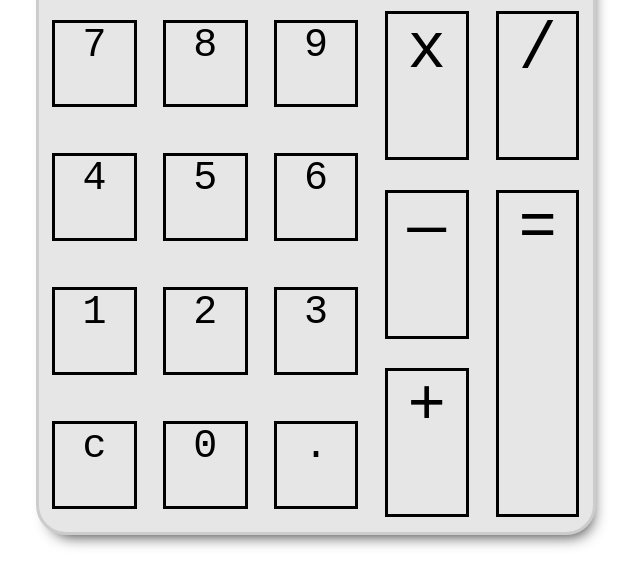
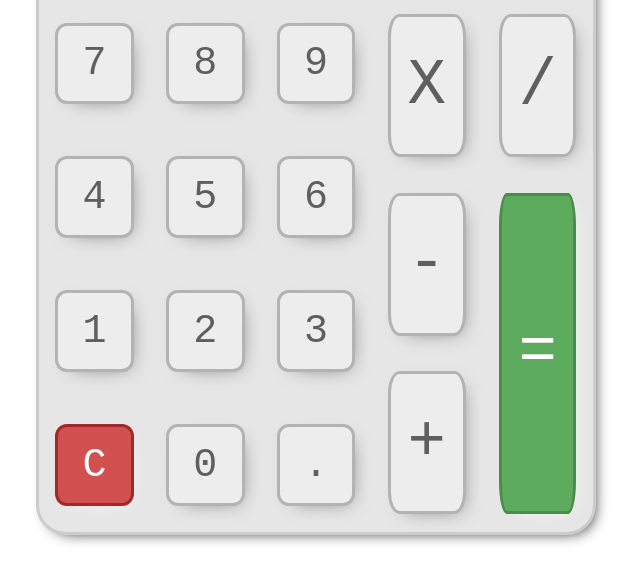
Before and after one commit to hein-j/calculator, a plain HTML site: page index.html in a window 1280 px wide. Shown: the part 233-816 px from the top of the page, without its empty margins (332-972 px from the left). Drawn offline with Linux system fonts and the light colour scheme; a web font is replaced by a local one.

Commit message:
Polish style

```diff
--- a/index.html
+++ b/index.html
@@ -19,25 +19,59 @@
                     </div>
                 </div>
                 <div id='numbers-container'>
-                    <div id='7' class='numbers-button numbers'>7</div>
-                    <div id='8' class='numbers-button numbers'>8</div>
-                    <div id='9' class='numbers-button numbers'>9</div>
-                    <div id='4' class='numbers-button numbers'>4</div>
-                    <div id='5' class='numbers-button numbers'>5</div>
-                    <div id='6' class='numbers-button numbers'>6</div>
-                    <div id='1' class='numbers-button numbers'>1</div>
-                    <div id='2' class='numbers-button numbers'>2</div>
-                    <div id='3' class='numbers-button numbers'>3</div>
-                    <div id='c' class='numbers-button'>c</div>
-                    <div id='0' class='numbers-button numbers'>0</div>
-                    <div id='.' class='numbers-button numbers'>.</div>
+                    <div id='7' class='numbers-button numbers button'>
+                        <p>7</p>
+                    </div>
+                    <div id='8' class='numbers-button numbers button'>
+                        <p>8</p>
+                    </div>
+                    <div id='9' class='numbers-button numbers button'>
+                        <p>9</p>
+                    </div>
+                    <div id='4' class='numbers-button numbers button'>
+                        <p>4</p>
+                    </div>
+                    <div id='5' class='numbers-button numbers button'>
+                        <p>5</p>
+                    </div>
+                    <div id='6' class='numbers-button numbers button'>
+                        <p>6</p>
+                    </div>
+                    <div id='1' class='numbers-button numbers button'>
+                        <p>1</p>
+                    </div>
+                    <div id='2' class='numbers-button numbers button'>
+                        <p>2</p>
+                    </div>
+                    <div id='3' class='numbers-button numbers button'>
+                        <p>3</p>
+                    </div>
+                    <div id='c' class='numbers-button button'>
+                        <p>C</p>
+                    </div>
+                    <div id='0' class='numbers-button numbers button'>
+                        <p>0</p>
+                    </div>
+                    <div id='.' class='numbers-button numbers button'>
+                        <p>.</p>
+                    </div>
                 </div>
                 <div id='operators-container'>
-                    <div id='multiply' data-symbol='*' class='operator-button operator'>x</div>
-                    <div id='divide' data-symbol='/' class='operator-button operator'>/</div>
-                    <div id='subtract' data-symbol='-' class='operator-button operator'>—</div>
-                    <div id='equals' class='operator-button'>=</div>
-                    <div id='add' data-symbol='+' class='operator-button operator'>+</div>
+                    <div id='multiply' data-symbol='*' class='operator-button operator button'>
+                        <p>X</p>
+                    </div>
+                    <div id='divide' data-symbol='/' class='operator-button operator button'>
+                        <p>/</p>
+                    </div>
+                    <div id='subtract' data-symbol='-' class='operator-button operator button'>
+                        <p>-</p>
+                    </div>
+                    <div id='equals' class='operator-button button'>
+                        <p>=</p>
+                    </div>
+                    <div id='add' data-symbol='+' class='operator-button operator button'>
+                        <p>+</p>
+                    </div>
                 </div>
             </div>
         </div>
--- a/scripts/script.js
+++ b/scripts/script.js
@@ -59,17 +59,17 @@ let numbers = document.querySelectorAll('.numbers');
 numbers.forEach(number => number.addEventListener('click', function(e) {
     // if before operator, store as a
     if (operator === '') {
-        if (failDecimal(e.target.id, a) == 'failed') {
+        if (failDecimal(this.id, a) == 'failed') {
             return;
         }
-        a = a.concat(e.target.id);
+        a = a.concat(this.id);
     }
         // if after operator, store as b
         else {
-            if (failDecimal(e.target.id, b) == 'failed') {
+            if (failDecimal(this.id, b) == 'failed') {
                 return;
             }
-            b = b.concat(e.target.id);
+            b = b.concat(this.id);
         }
     // display
     showDisplay();
@@ -86,8 +86,8 @@ operators.forEach(opbtn => opbtn.addEventListener('click', function(e) {
             display.textContent = 'Input operand first';
             return;
         }
-        operator = e.target.id;
-        operatorSymbol = e.target.dataset.symbol;
+        operator = this.id;
+        operatorSymbol = this.dataset.symbol;
         showDisplay();
     }
     // if another operator already on screen, operate on the values already stored.
@@ -103,8 +103,8 @@ operators.forEach(opbtn => opbtn.addEventListener('click', function(e) {
             let temp = operate(operator, a, b)
             // store new value as a. store current operator as operator.
             a = temp.toString();
-            operator = e.target.id;
-            operatorSymbol = e.target.dataset.symbol;
+            operator = this.id;
+            operatorSymbol = this.dataset.symbol;
             b = '';
             showDisplay();
         }
@@ -112,7 +112,7 @@ operators.forEach(opbtn => opbtn.addEventListener('click', function(e) {
 
 // when person punches in equals sign
 let equals = document.querySelector('#equals');
-equals.addEventListener('click', function() {
+equals.addEventListener('click', function(e) {
     if (a === '' || b === '' || operator === '') {
         clear();
         display.textContent = '2 operands and 1 operator required'
@@ -134,9 +134,3 @@ equals.addEventListener('click', function() {
 // when person pushes clear button
 let clearbtn = document.querySelector('#c');
 clearbtn.addEventListener('click', clear);
-
-// when person pushes . button: checks
-/* let dot = document.querySelector("#dot");
-dot.addEventListener('click', function() {
-    if (a.includes('.')
-}); */
--- a/styles/style.css
+++ b/styles/style.css
@@ -50,15 +50,15 @@
     grid-template-rows: 1fr 3fr;
     grid-template-columns: 3fr 2fr;
     border-style: solid;
-    border-color: hsl(0, 0%, 80%);
+    border-color: rgb(204, 204, 204);
     width: 80%;
     max-width: 70vh;
     height: 90vh;
     max-height: 90vw;
     box-sizing: border-box;
     border-radius: 30px;
-    background-color: hsl(0, 0%, 90%);
-    box-shadow: 5px 10px 15px -9px hsl(0, 0%, 20%);
+    background-color: rgb(230, 230, 230);
+    box-shadow: 5px 5px 15px -8px;
 }
 
 #screen-container {
@@ -75,6 +75,9 @@
 
 #screen {
     border-style: solid;
+    border-color: rgb(118, 125, 79);
+    background-color: rgb(166, 174, 126);
+    box-shadow: inset 10px 10px 20px -12px;
     box-sizing: border-box;
     width: 90%;
     height: 60%;
@@ -121,6 +124,13 @@
     text-align: center;
     width: 71%;
     height: 61%;
+    box-sizing: border-box;
+    display: grid;
+    align-items: center;
+}
+
+.numbers-button p {
+    margin: 0;
 }
 
 #operators-container {
@@ -138,6 +148,13 @@
     height: 80%;
     width: 70%;
     text-align: center;
+    box-sizing: border-box;
+    display: grid;
+    align-items: center;
+}
+
+.operator-button p {
+    margin: 0;
 }
 
 
@@ -146,5 +163,37 @@
     grid-row-end: 4;
     grid-column-start: 2;
     height: 90%;
+    border-radius: 10%;
+}
 
+.button {
+    border-color: hsl(0, 0%, 70%);
+    border-radius: 15%;
+    color: rgba(0, 0, 0, 0.6);
+    background-color: hsl(0, 0%, 93%);
+    box-shadow: 6px 6px 20px -12px;
 }
+
+.button:active {
+    box-shadow: inset 6px 6px 20px -12px;
+}
+
+.button:hover {
+    cursor: pointer;
+}
+
+#screen:hover {
+    cursor: ew-resize;
+}
+
+#c {
+    background-color: hsl(0, 60%, 57%);
+    border-color: hsl(0, 60%, 40%);
+    color: white;
+}
+
+#equals {
+    background-color: hsl(120, 32%, 52%);
+    border-color: hsl(120, 32%, 42%);
+    color: white;
+}
```
